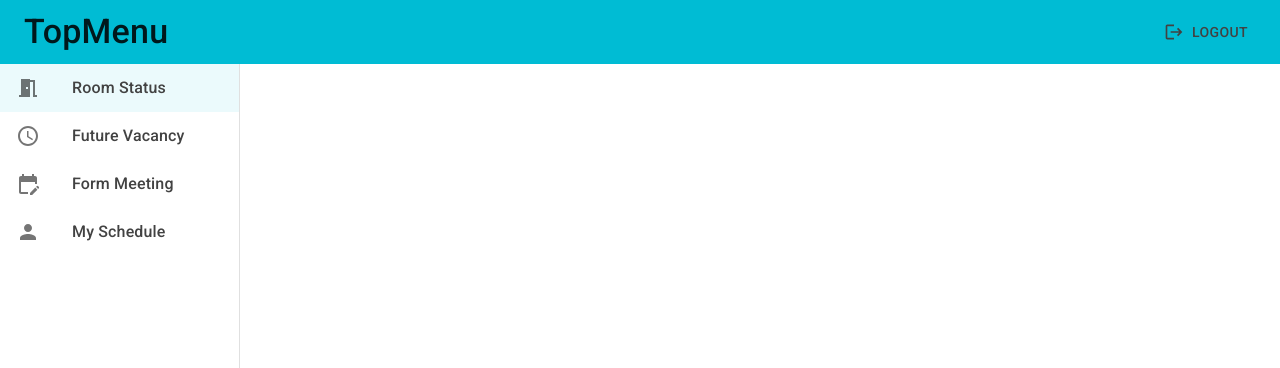
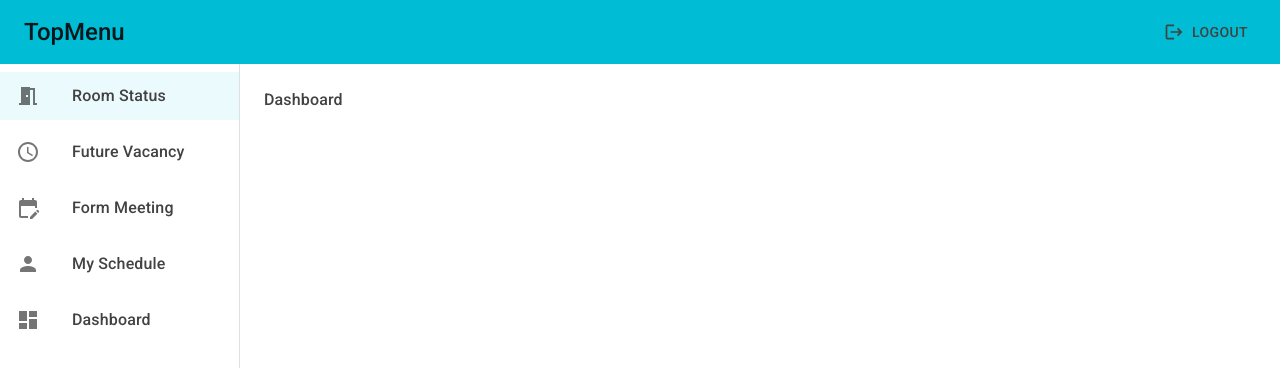
Before and after one commit to Joy-Honchan/conference-system, a React (Create React App) app: page /dashboard in a window 1280 px wide. Shown: the top 368 px of the page. Built offline with nearby package versions, Linux system fonts and the light colour scheme.

Commit message:
style: change sidebar item bottom margin

```diff
--- a/package.json
+++ b/package.json
@@ -19,8 +19,8 @@
     "@types/node": "^16.18.36",
     "@types/react": "^18.2.12",
     "@types/react-dom": "^18.2.5",
-    "chartjs": "^0.3.24",
     "dayjs": "^1.11.9",
+    "echarts": "^5.4.3",
     "formik": "^2.4.2",
     "react": "^18.2.0",
     "react-dom": "^18.2.0",
--- a/src/components/template/SideBar.tsx
+++ b/src/components/template/SideBar.tsx
@@ -15,6 +15,7 @@ const MeetingRoomIcon = lazy(() => import('@mui/icons-material/MeetingRoom'))
 const AccessTimeIcon = lazy(() => import('@mui/icons-material/AccessTime'))
 const EditCalendarIcon = lazy(() => import('@mui/icons-material/EditCalendar'))
 const PersonIcon = lazy(() => import('@mui/icons-material/Person'))
+const DashboardIcon = lazy(() => import('@mui/icons-material/Dashboard'))
 
 interface SideBarProps {
   open: boolean
@@ -25,7 +26,8 @@ const ROUTE_ICON_MAPPING: Record<string, ReactNode> = {
   'Room Status': <MeetingRoomIcon />,
   'Future Vacancy': <AccessTimeIcon />,
   'Form Meeting': <EditCalendarIcon />,
-  'My Schedule': <PersonIcon />
+  'My Schedule': <PersonIcon />,
+  Dashboard: <DashboardIcon />
 }
 
 export default function SideBar({ open, setClose }: SideBarProps) {
@@ -54,8 +56,7 @@ export default function SideBar({ open, setClose }: SideBarProps) {
       <List
         sx={{
           width: '100%',
-          bgcolor: 'background.paper',
-          pt: 0
+          bgcolor: 'background.paper'
         }}
         component="nav"
         aria-labelledby="nested-list-subheader"
--- a/src/components/template/TopMenu.tsx
+++ b/src/components/template/TopMenu.tsx
@@ -17,7 +17,7 @@ export default function TopMenu() {
       sx={{ zIndex: (theme) => theme.zIndex.drawer + 1, boxShadow: 'none' }}
     >
       <ToolBar>
-        <Typography variant="h4" component="div" sx={{ flexGrow: 1 }}>
+        <Typography variant="h5" component="div" sx={{ flexGrow: 1 }}>
           TopMenu
         </Typography>
         <Button startIcon={<LogoutIcon />}>Logout</Button>
--- a/src/configs/route.tsx
+++ b/src/configs/route.tsx
@@ -7,6 +7,7 @@ const RoomStatus = lazy(() => import('pages/RoomStatus'))
 const FutureVacancy = lazy(() => import('pages/FutureVacancy'))
 const FormMeeting = lazy(() => import('pages/FormMeeting'))
 const MySchedule = lazy(() => import('pages/MySchedule'))
+const Dashboard = lazy(() => import('pages/Dashboard'))
 
 const RouteConfig: RouteItem[] = [
   {
@@ -28,6 +29,11 @@ const RouteConfig: RouteItem[] = [
     path: '/my_schedule',
     name: 'My Schedule',
     element: <SuspenseWrapper component={<MySchedule />} />
+  },
+  {
+    path: '/dashboard',
+    name: 'Dashboard',
+    element: <SuspenseWrapper component={<Dashboard />} />
   }
 ]
 
--- /dev/null
+++ b/src/pages/Dashboard.tsx
@@ -0,0 +1,13 @@
+import Grid from '@mui/material/Grid'
+const Dashboard = () => {
+  return (
+    <Grid container>
+      <Grid item xs={12}>
+        Dashboard
+      </Grid>
+      <Grid item xs={12}></Grid>
+    </Grid>
+  )
+}
+
+export default Dashboard
--- a/src/providers/ThemeProvider/index.tsx
+++ b/src/providers/ThemeProvider/index.tsx
@@ -55,6 +55,15 @@ const ThemeProvider = ({ children }: { children: React.ReactNode }) => {
                 color: theme.palette.text.primary
               })
             }
+          },
+          MuiListItemButton: {
+            styleOverrides: {
+              root: ({ theme }) => ({
+                '&:not(:last-child)': {
+                  marginBottom: theme.spacing(1)
+                }
+              })
+            }
           }
         }
       }),
```
Also changed, not shown: src/images/Room_map.svg (added), 1 other file (tests, documents, lock files or other folders).
